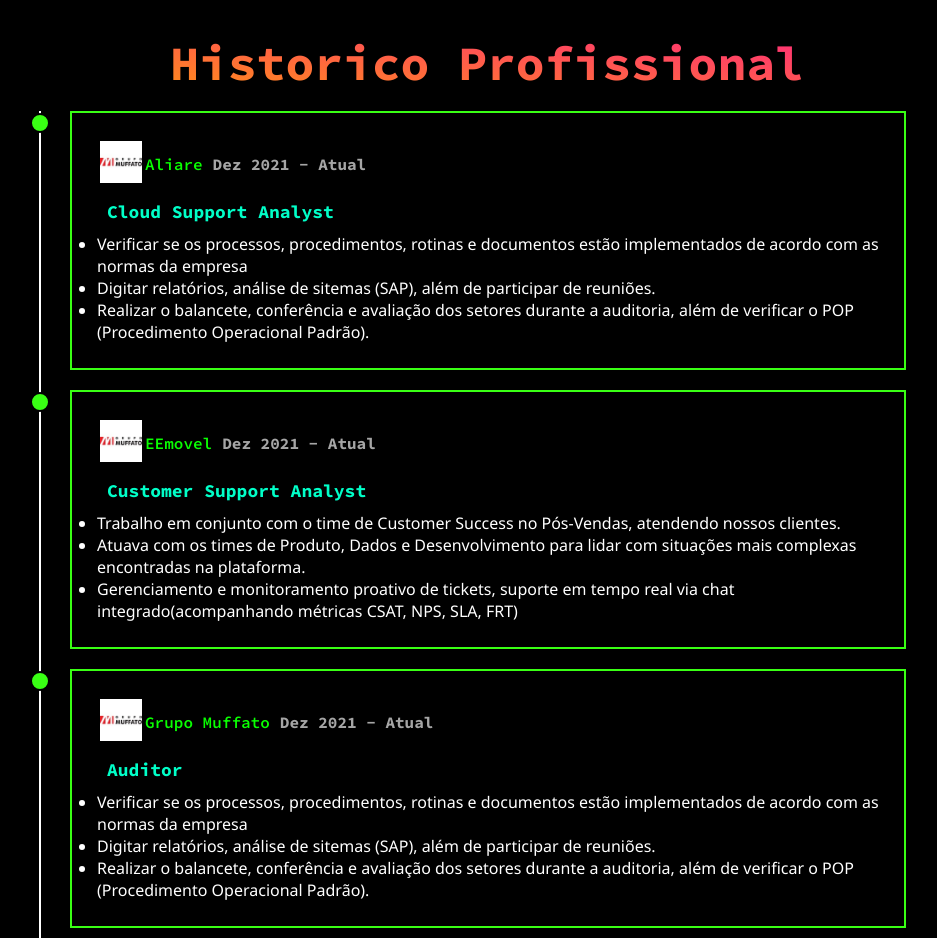
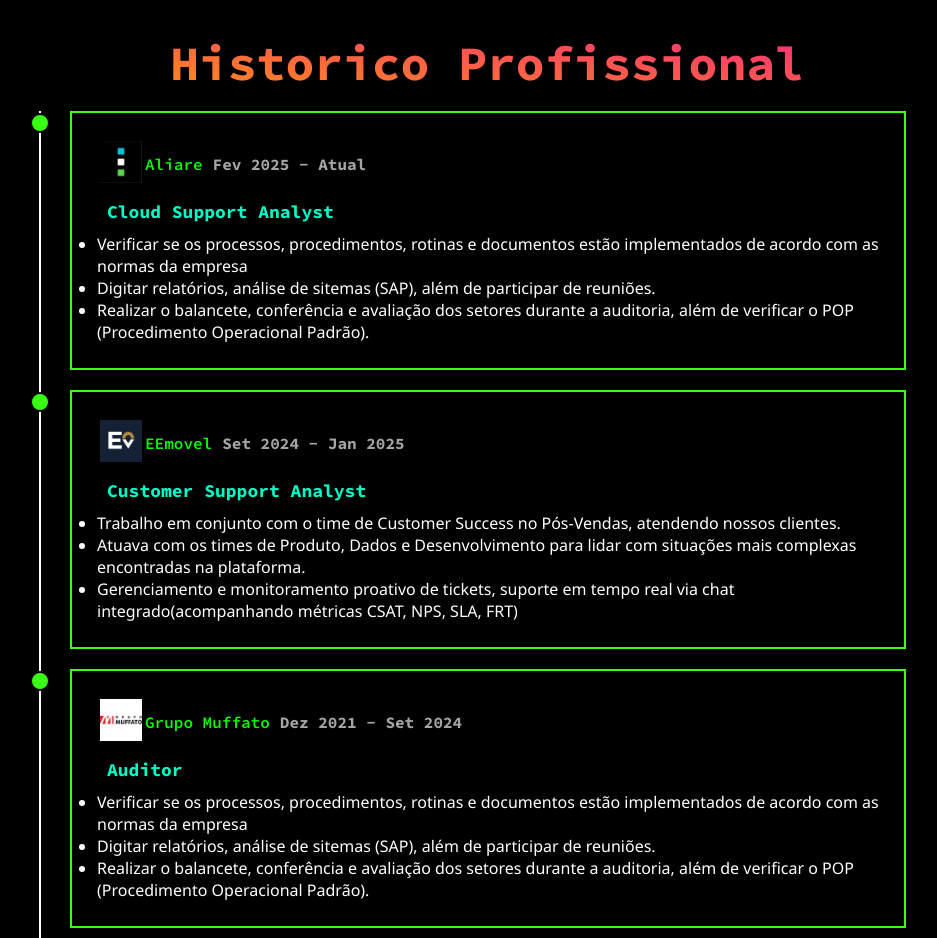
Before and after one commit to Gustavocaris/DeveloperGustavo, a plain HTML site: page Project/pageinitial.html in a window 1280 px wide. Shown: the part 3060-3998 px from the top of the page, without its empty margins (153-1090 px from the left). Drawn offline with nearby package versions, Linux system fonts and the light colour scheme.

Commit message:
Atualizando as imagens e descrições

```diff
--- a/Project/pageinitial.html
+++ b/Project/pageinitial.html
@@ -393,8 +393,8 @@
                     <div class="box">
                         <h4>
                             <a class="img-icon" href="">
-                                <img src="image/linha/muff.jpg" alt="">
-                            </a>Aliare<span style="margin: 10px;">Dez 2021 - Atual</span>
+                                <img src="image/linha/aliare_logo.jpeg" alt="">
+                            </a>Aliare<span style="margin: 10px;">Fev 2025 - Atual</span>
                         </h4>
                         <h3>Cloud Support Analyst</h3>
                         <p>
@@ -409,8 +409,8 @@
                     <div class="box">
                         <h4>
                             <a class="img-icon" href="">
-                                <img src="image/linha/muff.jpg" alt="">
-                            </a>EEmovel<span style="margin: 10px;">Dez 2021 - Atual</span>
+                                <img src="image/linha/eemovel_logo.jpeg" alt="">
+                            </a>EEmovel<span style="margin: 10px;">Set 2024 - Jan 2025</span>
                         </h4>
                         <h3>Customer Support Analyst</h3>
                         <p>
@@ -426,7 +426,7 @@
                         <h4>
                             <a class="img-icon" href="">
                                 <img src="image/linha/muff.jpg" alt="">
-                            </a>Grupo Muffato <span style="margin: 10px;">Dez 2021 - Atual</span>
+                            </a>Grupo Muffato <span style="margin: 10px;">Dez 2021 - Set 2024</span>
                         </h4>
                         <h3>Auditor</h3>
                         <p>
```
Also changed, not shown: Project/image/linha/aliare_logo.jpeg (added), Project/image/linha/eemovel_logo.jpeg (added).
